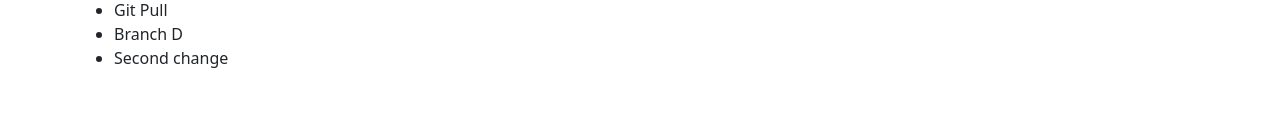
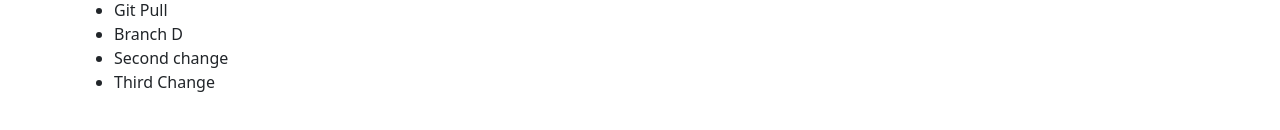
Before and after one commit to AsharudeenAD7/AngularProject, an Angular app: page / in a window 1280 px wide. Shown: the part 634-764 px from the top of the page. Built offline with nearby package versions, Linux system fonts and the light colour scheme.

Commit message:
Third Commit

```diff
--- a/src/app/event-binding/event-binding.component.html
+++ b/src/app/event-binding/event-binding.component.html
@@ -30,4 +30,5 @@
     <li>Git Pull</li>
     <li>Branch D</li>
     <li>Second change</li>
+    <li>Third Change</li>
 </ul>
```
